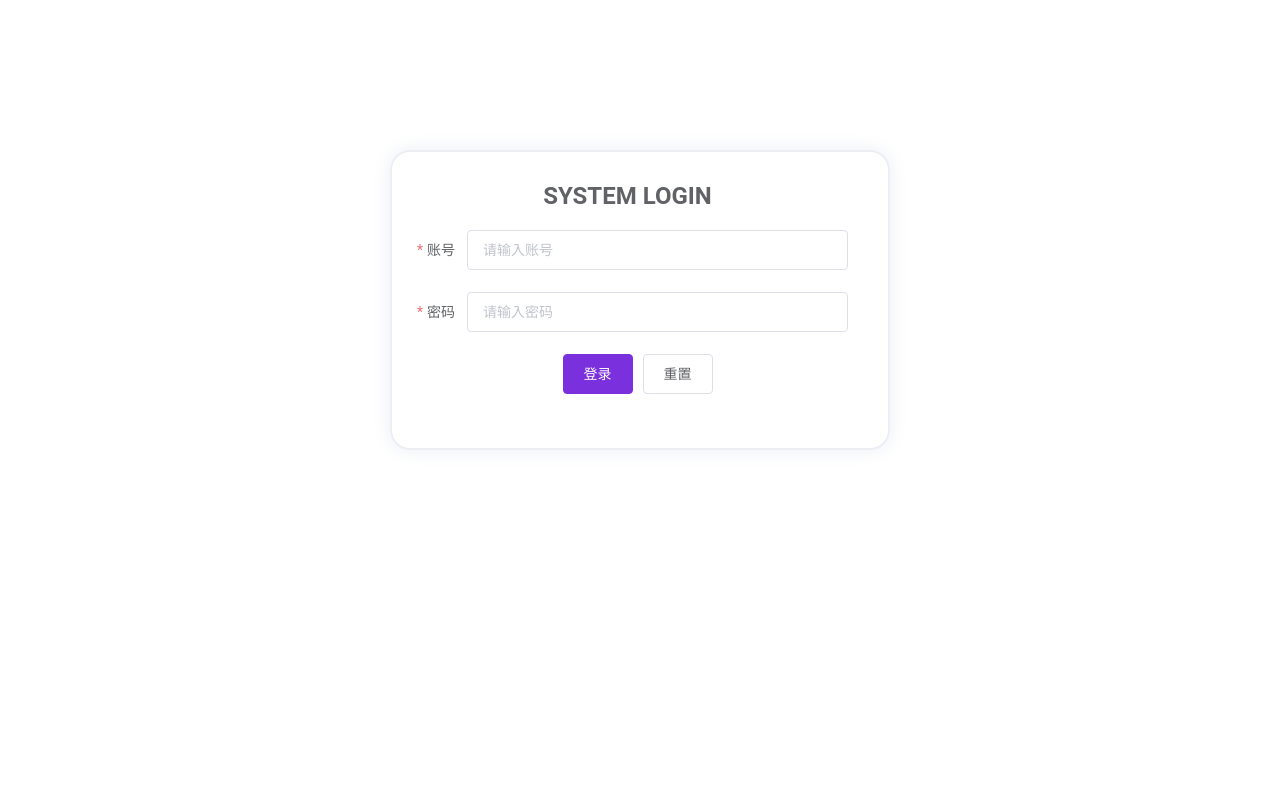
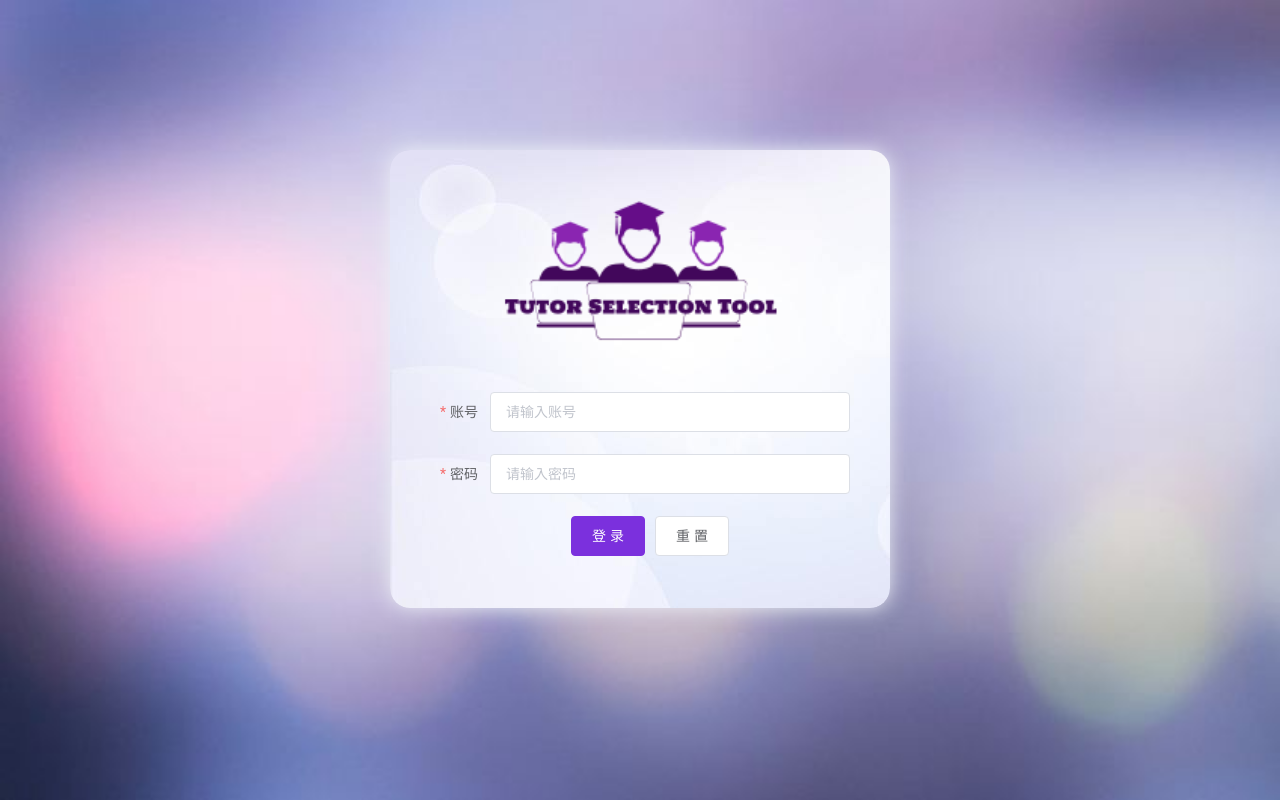
Before and after one commit to ErjianGao/tutor-selection-tool-vue, a Vue app: page /#/login in a window 1280 px wide. Built offline with nearby package versions, Linux system fonts and the light colour scheme; a small style sheet from the web is missing; what vue-fullscreen would draw is missing.

Commit message:
adjust login page style

```diff
--- a/src/App.vue
+++ b/src/App.vue
@@ -23,6 +23,11 @@ export default {
   box-sizing: border-box;
 }
 
+body {
+  background-image: url("./assets/img/login-background.jpg");
+  background-size: cover;
+}
+
 #app {
   font-family: "Roboto", "Helvetica Neue", Helvetica, "PingFang SC",
     "Hiragino Sans GB", "Microsoft YaHei", "微软雅黑", Arial, sans-serif;
@@ -30,6 +35,10 @@ export default {
   -moz-osx-font-smoothing: grayscale;
   text-align: center;
   color: #2c3e50;
+}
+
+.el-card {
+  margin-bottom: 28px;
 }
 
 html,
--- a/src/views/login/index.vue
+++ b/src/views/login/index.vue
@@ -8,7 +8,8 @@
         label-width="60px"
         class="demo-ruleForm"
       >
-        <h3 class="login-title">SYSTEM LOGIN</h3>
+        <el-image :src="require('@/assets/img/system-logo.png')"></el-image>
+
         <el-form-item label="账号" prop="identityNo">
           <el-input
             v-model="userForm.identityNo"
@@ -24,9 +25,9 @@
         </el-form-item>
         <el-form-item class="login-button">
           <el-button type="primary" @click="submitForm('userForm')">
-            登录
+            登 录
           </el-button>
-          <el-button @click="resetForm('userForm')">重置</el-button>
+          <el-button @click="resetForm('userForm')">重 置</el-button>
         </el-form-item>
       </el-form>
     </div>
@@ -110,13 +111,22 @@ export default {
 
 <style scoped>
 .login-container {
-  height: 300px;
+  background-image: url("../../assets/img/background.jpg");
+}
+
+.login-container {
+  height: max-content;
   width: 500px;
-  border: 2px solid #ebeef5;
+  /*border: 2px solid #ebeef5;*/
   border-radius: 20px;
   margin: 150px auto;
-  padding: 30px 40px 30px 15px;
+  padding: 30px 40px 30px 40px;
   box-shadow: 0 0 20px #ebeef5;
+}
+
+.el-image {
+  width: 300px;
+  margin-bottom: 30px;
 }
 
 .login-title {
```
Also changed, not shown: src/assets/img/background.jpg (added), src/assets/img/login-background.jpg (added).
